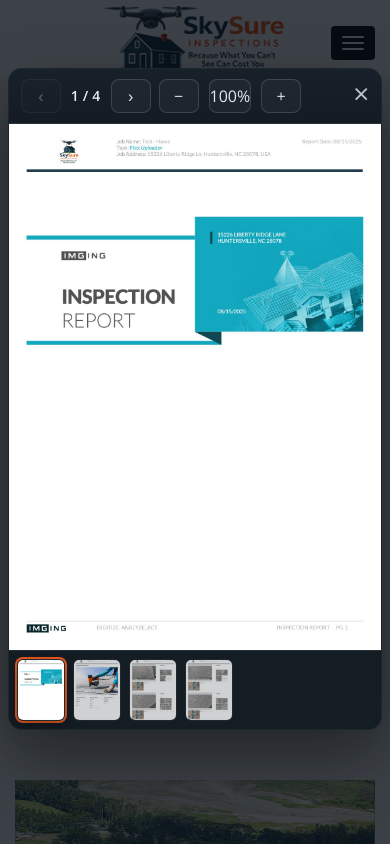
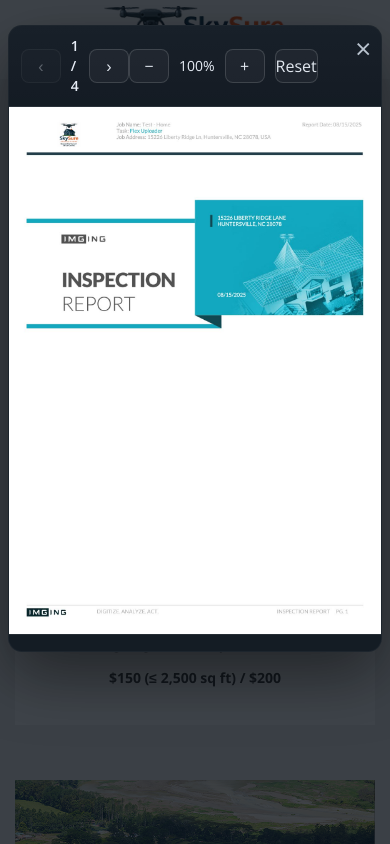
Before and after one commit to ahdworsky/SkySureMobile, a plain HTML site: page index.html in a window 390 px wide. Both pictures are taken after a click on the link 195 px from the left and 1596 px from the top of the page. Shown: the part 1176-2020 px from the top of the page. Drawn offline with nearby package versions, Linux system fonts and the light colour scheme.

Commit message:
Update index.html

```diff
--- a/index.html
+++ b/index.html
@@ -22,13 +22,6 @@
 <link href="https://fonts.googleapis.com/css?family=Oswald:200,300,400,500,600,700" rel="stylesheet">
 
 
-<style>
-/* Overlay UX tweaks */
-.report-modal { margin-top: 8vh !important; }
-.report-toolbar { padding-right: 80px !important; position: relative !important; z-index: 2 !important; }
-.report-close { z-index: 3 !important; right: 12px !important; top: 10px !important; position: absolute !important; }
-.zoom-label { display: inline-block; min-width: 48px; text-align: center; font-weight: 600; }
-</style>
 </head>
 <body>
 
@@ -297,23 +290,16 @@
   <div class="report-toolbar">
     <div class="left">
       <button class="nav-btn" type="button" id="report-prev" aria-label="Previous page">‹</button>
-      <div class="report-counter" id="report-counter">1 / 4
+      <div class="report-counter" id="report-counter">1 / 4</div>
+      <button class="nav-btn" type="button" id="report-next" aria-label="Next page">›</button>
+    </div>
     <div class="right">
       <button class="zoom-btn" id="zoom-out" aria-label="Zoom out">−</button>
       <span class="zoom-label" id="zoom-label" data-zoom-label>100%</span>
       <button class="zoom-btn" id="zoom-in" aria-label="Zoom in">+</button>
       <button class="zoom-btn" id="zoom-reset" aria-label="Reset zoom">Reset</button>
     </div>
-</div>
-      <button class="nav-btn" type="button" id="report-next" aria-label="Next page">›</button>
-    </div>
-    <div class="right">
-      <button class="zoom-btn" id="zoom-out" aria-label="Zoom out">−</button>
-      <button class="zoom-btn" id="zoom-reset" aria-label="Reset zoom">100%</button>
-      <button class="zoom-btn" id="zoom-in" aria-label="Zoom in">+</button>
-    </div>
   </div>
-
   <div class="report-frame">
     <img id="report-image" src="" alt="Sample Report page" />
   </div>
@@ -322,5 +308,156 @@
 </div>
 
 
+<script>
+// --- Report gallery v2.3 (self-contained with live zoom %) ---
+(function () {
+  if (window.__reportV23) return; window.__reportV23 = true;
+
+  window.REPORT_PAGES = window.REPORT_PAGES || [
+    'images/SampleInspectionReport_page1_small.jpg',
+    'images/SampleInspectionReport_page2_small.jpg',
+    'images/SampleInspectionReport_page3_small.jpg',
+    'images/SampleInspectionReport_page4_small.jpg'
+  ];
+
+  var overlay, imgEl, counterEl, idx = 0;
+  var frameEl, prevBtn, nextBtn, thumbsEl;
+  var zoomScale = 1, minZoom = 1, maxZoom = 2.5, zoomStep = 0.25;
+  var isPanning = false, startX = 0, startY = 0, originX = 0, originY = 0;
+  var zoomLabelEl;
+
+  function el(id){ return document.getElementById(id); }
+  function clamp(n, min, max){ return Math.max(min, Math.min(max, n)); }
+
+  function updateZoomLabel(){
+    if (!zoomLabelEl) zoomLabelEl = el('zoom-label') || el('zoom-reset');
+    if (zoomLabelEl) zoomLabelEl.textContent = Math.round(zoomScale * 100) + '%';
+  }
+
+  function setImage(i){
+    idx = clamp(i, 0, window.REPORT_PAGES.length - 1);
+    if (!imgEl) imgEl = el('report-image');
+    imgEl.src = window.REPORT_PAGES[idx];
+    if (!counterEl) counterEl = el('report-counter');
+    if (counterEl) counterEl.textContent = (idx + 1) + ' / ' + window.REPORT_PAGES.length;
+    if (!prevBtn) prevBtn = el('report-prev');
+    if (!nextBtn) nextBtn = el('report-next');
+    if (prevBtn) prevBtn.disabled = (idx === 0);
+    if (nextBtn) nextBtn.disabled = (idx === window.REPORT_PAGES.length - 1);
+    [idx - 1, idx + 1].forEach(function(n){ if (n>=0 && n<window.REPORT_PAGES.length){ (new Image()).src = window.REPORT_PAGES[n]; } });
+    resetZoom();
+  }
+
+  function onKey(e){
+    if (overlay.hidden) return;
+    if (e.key === 'Escape') closeReportGallery();
+    else if (e.key === 'ArrowRight') nextReport();
+    else if (e.key === 'ArrowLeft') prevReport();
+    else if (e.key === '+') zoomIn();
+    else if (e.key === '-') zoomOut();
+    else if (e.key === '0') resetZoom();
+  }
+
+  function stopScroll(lock){ document.body.style.overflow = lock ? 'hidden' : ''; }
+
+  function applyTransform(){
+    if (!imgEl) imgEl = el('report-image');
+    imgEl.style.transform = 'translate(' + originX + 'px,' + originY + 'px) scale(' + zoomScale + ')';
+    imgEl.style.transformOrigin = 'center center';
+    var fr = document.querySelector('.report-frame');
+    if (fr) fr.classList.toggle('zoomed', zoomScale > 1);
+    updateZoomLabel();
+  }
+
+  function zoomIn(){ zoomScale = clamp(zoomScale + zoomStep, minZoom, maxZoom); applyTransform(); }
+  function zoomOut(){ zoomScale = clamp(zoomScale - zoomStep, minZoom, maxZoom); if (zoomScale === 1){ originX = 0; originY = 0; } applyTransform(); }
+  function resetZoom(){ zoomScale = 1; originX = 0; originY = 0; applyTransform(); }
+
+  function startPan(e){
+    if (zoomScale === 1) return;
+    isPanning = true;
+    var p = (e.touches && e.touches[0]) || e;
+    startX = p.clientX - originX;
+    startY = p.clientY - originY;
+    e.preventDefault && e.preventDefault();
+  }
+  function movePan(e){
+    if (!isPanning) return;
+    var p = (e.touches && e.touches[0]) || e;
+    originX = p.clientX - startX;
+    originY = p.clientY - startY;
+    applyTransform();
+    e.preventDefault && e.preventDefault();
+  }
+  function endPan(){ isPanning = false; }
+
+  window.openReportGallery = function(startIndex){
+    overlay   = el('report-overlay');
+    imgEl     = el('report-image');
+    counterEl = el('report-counter');
+    frameEl   = document.querySelector('.report-frame');
+    thumbsEl  = el('report-thumbs');
+    prevBtn   = el('report-prev');
+    nextBtn   = el('report-next');
+    zoomLabelEl = el('zoom-label') || el('zoom-reset');
+
+    setImage(startIndex || 0);
+    overlay.hidden = false;
+    stopScroll(true);
+    document.addEventListener('keydown', onKey);
+  };
+
+  window.closeReportGallery = function(){
+    if (!overlay) overlay = el('report-overlay');
+    overlay.hidden = true;
+    stopScroll(false);
+    document.removeEventListener('keydown', onKey);
+  };
+
+  window.nextReport = function(){ setImage(idx + 1); };
+  window.prevReport = function(){ setImage(idx - 1); };
+
+  document.addEventListener('DOMContentLoaded', function(){
+    var root = el('report-overlay'); if (!root) return;
+
+    // Close on any [data-close]
+    root.addEventListener('click', function(e){
+      var closeNode = e.target.closest('[data-close]');
+      if (closeNode){ e.preventDefault(); e.stopPropagation(); closeReportGallery(); }
+    });
+
+    // Controls
+    el('report-prev')?.addEventListener('click', function(e){ e.preventDefault(); window.prevReport(); });
+    el('report-next')?.addEventListener('click', function(e){ e.preventDefault(); window.nextReport(); });
+
+    // Zoom controls
+    el('zoom-in')?.addEventListener('click',  function(e){ e.preventDefault(); zoomIn();  });
+    el('zoom-out')?.addEventListener('click', function(e){ e.preventDefault(); zoomOut(); });
+    el('zoom-reset')?.addEventListener('click', function(e){ e.preventDefault(); resetZoom(); });
+
+    // Double-click / double-tap to zoom
+    var lastTap = 0;
+    frameEl = document.querySelector('.report-frame');
+    frameEl.addEventListener('dblclick', function(){ (zoomScale === 1)? zoomIn() : resetZoom(); });
+    frameEl.addEventListener('touchend', function(e){
+      var now = Date.now();
+      if (now - lastTap < 300){ (zoomScale === 1)? zoomIn() : resetZoom(); }
+      lastTap = now;
+    });
+
+    // Drag/pan when zoomed
+    imgEl = el('report-image');
+    frameEl.addEventListener('mousedown', startPan);
+    frameEl.addEventListener('mousemove', movePan);
+    window.addEventListener('mouseup', endPan);
+    frameEl.addEventListener('touchstart', startPan, {passive:false});
+    frameEl.addEventListener('touchmove', function(e){ movePan(e); if (zoomScale>1) e.preventDefault(); }, {passive:false});
+    frameEl.addEventListener('touchend', endPan);
+
+    // Initialize label to 100% on load
+    updateZoomLabel();
+  });
+})();
+</script>
 </body>
 </html>
```
